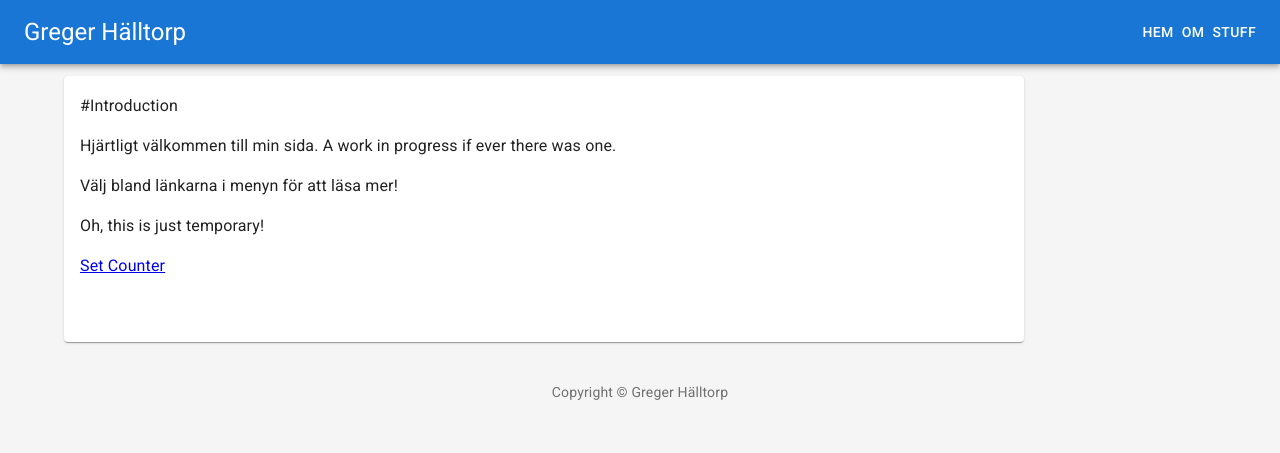
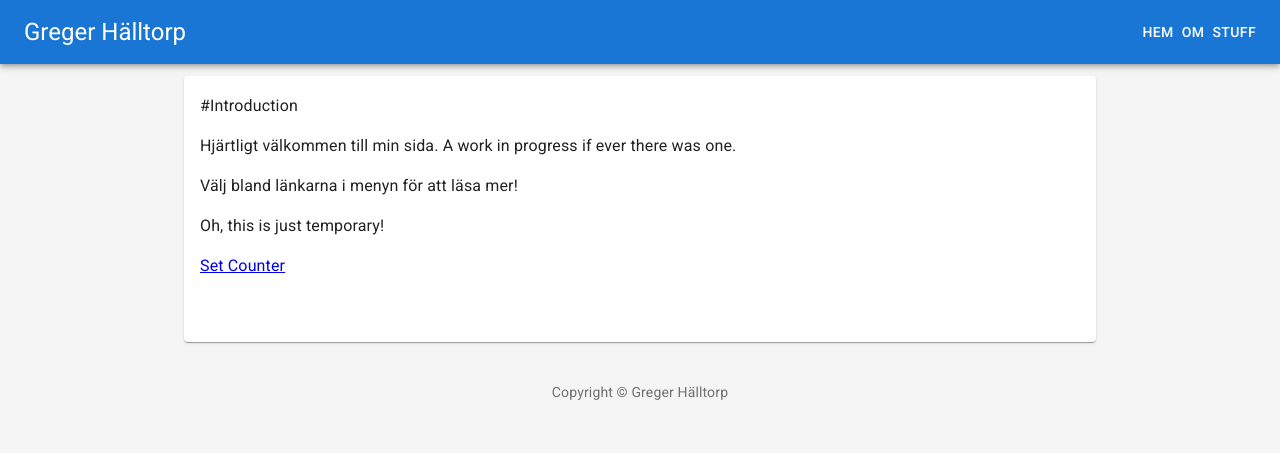
Before and after one commit to gregerhalltorp/thehomepage, a Gatsby site: page / in a window 1280 px wide. Built offline with nearby package versions, Linux system fonts and the light colour scheme; Gatsby itself is replaced by a stand-in of ours.

Commit message:
put maincomponent back to centered, add 404

```diff
--- a/src/components/Layout.jsx
+++ b/src/components/Layout.jsx
@@ -31,7 +31,7 @@ const useStyles = makeStyles((theme) => ({
     marginLeft: theme.spacing(),
   },
   mainContainer: {
-    marginLeft: '5%',
+    // marginLeft: '5%',
     backgroundColor: '#f5f5f5',
   },
   footer: {
@@ -132,7 +132,6 @@ export default ({ children, location }) => {
         </AppBar>
         <Container
           maxWidth="md"
-          disableGutters
           className={classes.mainContainer}
         >
           <Typography variant="body1" component="section">
```
